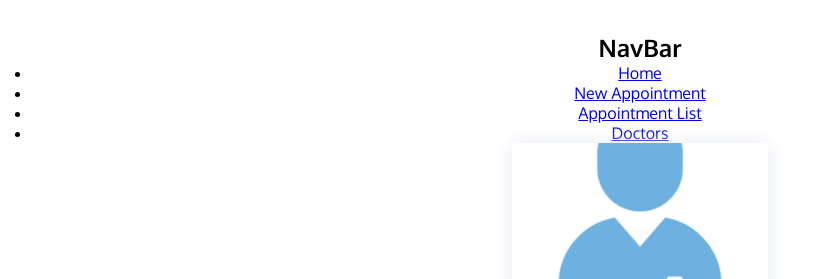
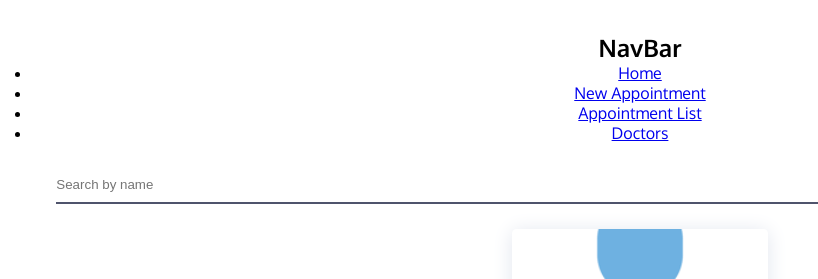
Before and after one commit to mphall77/Cedar-CRUD-frontend-Doctors, a React (Create React App) app: page /doctors in a window 1280 px wide. Shown: the top 279 px of the page, without its empty margins (0-818 px from the left). Built offline with nearby package versions, Linux system fonts and the light colour scheme.

Commit message:
search doctors functionality

```diff
--- a/src/Components/DoctorsList.js
+++ b/src/Components/DoctorsList.js
@@ -1,17 +1,50 @@
-// import {useState} from "react";
-// import { Link } from "react-router-dom";
+import React, { useEffect, useState } from "react";
+import { FaSearch } from "react-icons/fa";
+
+// COMPONENTS
 import DoctorCard from "./DoctorCard";
+import SearchBar from "./SearchBar";
+import EmptyList from "./EmptyList";
 import "../styles/AppointmentsList.scss";
 
 const DoctorsList = ({ doctors }) => {
+  const [searchTerm, setSearchTerm] = useState("");
+  const [filteredDoctors, setFilteredDoctors] = useState([]);
+
+  useEffect(() => {
+    if (searchTerm) {
+      let lowerCaseSearchTerm = searchTerm.toLowerCase();
+
+      let filteredDoctorsList = doctors.filter((doctor) => {
+        let drName = `${doctor.name}`.toLowerCase();
+
+        return drName.includes(lowerCaseSearchTerm);
+      });
+      setFilteredDoctors(filteredDoctorsList);
+    } else {
+      setFilteredDoctors([]);
+    }
+  }, [searchTerm]);
+
   return (
-    <>
+    <div className="doctorsList__container">
+      <SearchBar searchTerm={searchTerm} setSearchTerm={setSearchTerm} />
+
       <div className="card__wrapper">
-        {doctors.map((doctor) => {
-          return <DoctorCard doctor={doctor} key={doctor.id} />;
-        })}
+        {searchTerm &&
+          filteredDoctors.map((doctor) => {
+            return <DoctorCard doctor={doctor} key={doctor.id} />;
+          })}
+
+        {searchTerm && filteredDoctors.length === 0 && <EmptyList />}
+
+        {doctors.length > 0 &&
+          !searchTerm &&
+          doctors.map((doctor) => {
+            return <DoctorCard doctor={doctor} key={doctor.id} />;
+          })}
       </div>
-    </>
+    </div>
   );
 };
 
--- /dev/null
+++ b/src/Components/EmptyList.js
@@ -0,0 +1,8 @@
+import React from "react";
+import "../styles/EmptyList.scss";
+
+const EmptyList = (props) => {
+  return <div className="emptyList">No Results</div>;
+};
+
+export default EmptyList;
--- /dev/null
+++ b/src/Components/SearchBar.js
@@ -0,0 +1,17 @@
+import React from "react";
+import "../styles/SearchBar.scss";
+
+const SearchBar = ({ searchTerm, setSearchTerm }) => {
+  return (
+    <div className="searchBar">
+      <input
+        className="searchBar__input"
+        placeholder="Search by name"
+        value={searchTerm}
+        onChange={(e) => setSearchTerm(e.target.value)}
+      />
+    </div>
+  );
+};
+
+export default SearchBar;
--- /dev/null
+++ b/src/styles/EmptyList.scss
@@ -0,0 +1,5 @@
+.emptyList {
+  text-align: center;
+    font-weight: 600;
+    margin-top: 200px;
+}
--- /dev/null
+++ b/src/styles/SearchBar.scss
@@ -0,0 +1,16 @@
+@import "./variables";
+
+.searchBar {
+  &__input {
+      width: 97%;
+      margin: 2%;
+      padding: 10px 0;
+      border: none;
+      border-bottom: 2px $clr-gray500 solid;
+      outline: none;
+
+      &:focus {
+        border-bottom: 1px $clr-gray200 solid;
+      }
+  }
+}
```
